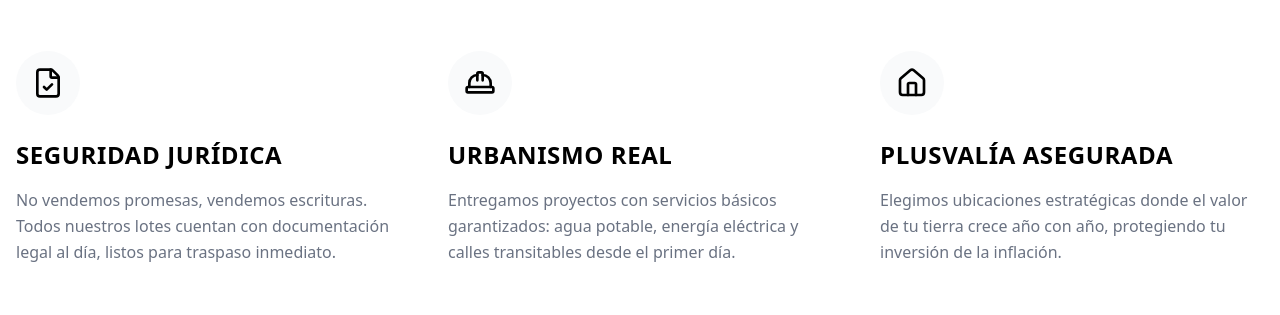
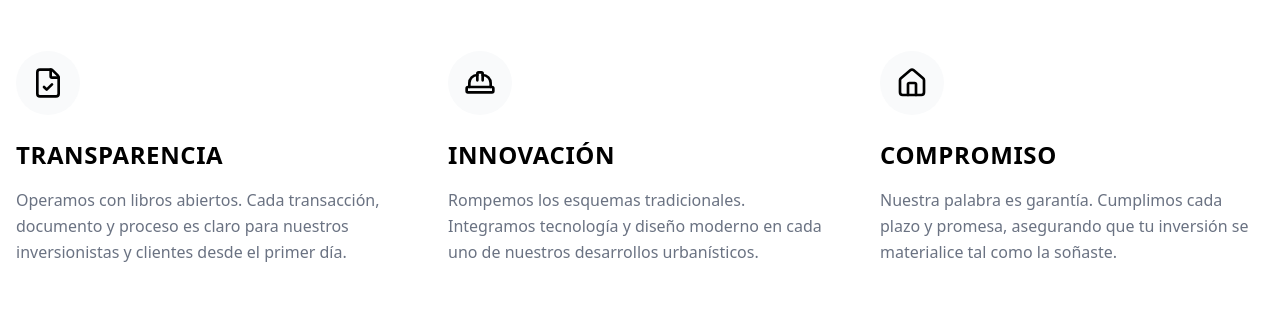
Before and after one commit to rplushn/inmaer-web, a Next.js app: page / in a window 1280 px wide. Shown: the part 4640-4955 px from the top of the page. Built offline with nearby package versions, Linux system fonts and the light colour scheme.

Commit message:
Revert ValuesGrid to original texts: Transparency, Innovation, Commitment

```diff
--- a/src/components/design-2/nosotros/values-grid.tsx
+++ b/src/components/design-2/nosotros/values-grid.tsx
@@ -6,18 +6,18 @@ import { HardHat, Home, FileCheck } from "lucide-react";
 const ValuesGrid = () => {
   const values = [
     {
-      title: "SEGURIDAD JURÍDICA",
-      description: "No vendemos promesas, vendemos escrituras. Todos nuestros lotes cuentan con documentación legal al día, listos para traspaso inmediato.",
+      title: "TRANSPARENCIA",
+      description: "Operamos con libros abiertos. Cada transacción, documento y proceso es claro para nuestros inversionistas y clientes desde el primer día.",
       icon: <FileCheck className="w-8 h-8 text-black" />
     },
     {
-      title: "URBANISMO REAL",
-      description: "Entregamos proyectos con servicios básicos garantizados: agua potable, energía eléctrica y calles transitables desde el primer día.",
+      title: "INNOVACIÓN",
+      description: "Rompemos los esquemas tradicionales. Integramos tecnología y diseño moderno en cada uno de nuestros desarrollos urbanísticos.",
       icon: <HardHat className="w-8 h-8 text-black" />
     },
     {
-      title: "PLUSVALÍA ASEGURADA",
-      description: "Elegimos ubicaciones estratégicas donde el valor de tu tierra crece año con año, protegiendo tu inversión de la inflación.",
+      title: "COMPROMISO",
+      description: "Nuestra palabra es garantía. Cumplimos cada plazo y promesa, asegurando que tu inversión se materialice tal como la soñaste.",
       icon: <Home className="w-8 h-8 text-black" />
     }
   ];
```
